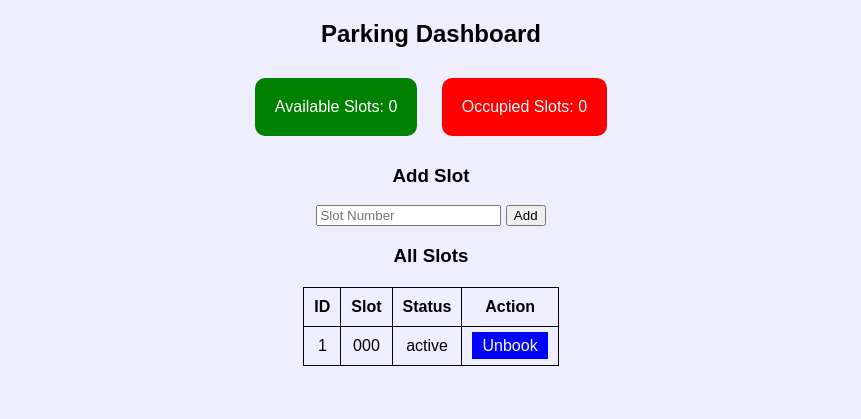
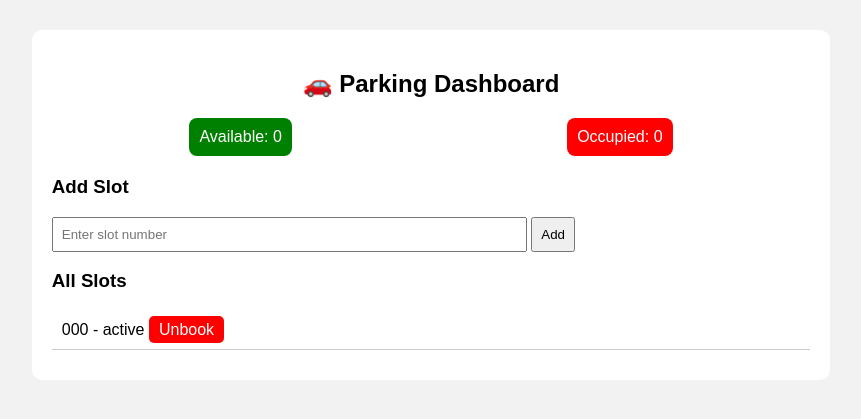
Before and after one commit to KASUSAHITHI/parking-system, a Flask app: page /dashboard in a window 1280 px wide. Shown: the top 419 px of the page, without its empty margins (209-1070 px from the left). Run offline with Flask 3, Linux system fonts and the light colour scheme; tables that the repository leaves empty or names only in its code hold one stand-in row (values such as "Sample post").

Commit message:
Refactor dashboard layout and update title
Updated the dashboard title and improved layout styles. Enhanced the display of available and occupied slots.

```diff
--- a/templates/dashboard.html
+++ b/templates/dashboard.html
@@ -1,84 +1,93 @@
 <!DOCTYPE html>
 <html>
 <head>
-    <title>Dashboard</title>
+    <title>Parking Dashboard</title>
     <style>
         body {
             font-family: Arial;
-            background-color: #eef;
+            background: #f2f2f2;
+        }
+        .container {
+            width: 60%;
+            margin: auto;
+            background: white;
+            padding: 20px;
+            border-radius: 10px;
+            margin-top: 30px;
+        }
+        h2 {
             text-align: center;
         }
-        .card {
-            display: inline-block;
-            padding: 20px;
-            margin: 10px;
-            border-radius: 10px;
+        .stats {
+            display: flex;
+            justify-content: space-around;
+            margin: 20px 0;
+        }
+        .box {
+            padding: 10px;
+            border-radius: 8px;
             color: white;
         }
         .available { background: green; }
         .occupied { background: red; }
 
-        table {
-            margin: auto;
-            margin-top: 20px;
-            border-collapse: collapse;
+        input {
+            padding: 8px;
+            width: 60%;
         }
-        th, td {
+        button {
+            padding: 8px;
+        }
+
+        .slot {
+            margin: 10px 0;
             padding: 10px;
-            border: 1px solid black;
+            border-bottom: 1px solid #ccc;
         }
+
         a {
             text-decoration: none;
+            padding: 5px 10px;
+            border-radius: 5px;
             color: white;
-            padding: 5px 10px;
-            background: blue;
         }
+
+        .book { background: green; }
+        .unbook { background: red; }
     </style>
 </head>
+
 <body>
 
-<h2>Parking Dashboard</h2>
+<div class="container">
+    <h2>🚗 Parking Dashboard</h2>
 
-<div class="card available">
-    Available Slots: {{ available }}
-</div>
-
-<div class="card occupied">
-    Occupied Slots: {{ occupied }}
+    <div class="stats">
+        <div class="box available">Available: {{ available }}</div>
+        <div class="box occupied">Occupied: {{ occupied }}</div>
     </div>
 
     <h3>Add Slot</h3>
-<form action="/add" method="POST">
-    <input type="text" name="slot" placeholder="Slot Number">
+    <form method="POST" action="/add">
+        <input type="text" name="slot" placeholder="Enter slot number" required>
         <button type="submit">Add</button>
     </form>
 
     <h3>All Slots</h3>
 
-<table>
-<tr>
-    <th>ID</th>
-    <th>Slot</th>
-    <th>Status</th>
-    <th>Action</th>
-</tr>
+    {% for slot in slots %}
+    <div class="slot">
+        {{ slot[1] }} - {{ slot[2] }}
 
-{% for slot in slots %}
-<tr>
-    <td>{{ slot[0] }}</td>
-    <td>{{ slot[1] }}</td>
-    <td>{{ slot[2] }}</td>
-    <td>
         {% if slot[2] == 'Available' %}
-            <a href="/book/{{ slot[0] }}">Book</a>
+            <a class="book" href="/book/{{ slot[0] }}">Book</a>
         {% else %}
-            <a href="/unbook/{{ slot[0] }}">Unbook</a>
+            <a class="unbook" href="/unbook/{{ slot[0] }}">Unbook</a>
         {% endif %}
-    </td>
-</tr>
+    </div>
     {% endfor %}
 
-</table>
+</div>
 
 </body>
 </html>
```
Lines whose indentation alone changed are shown as unchanged.
